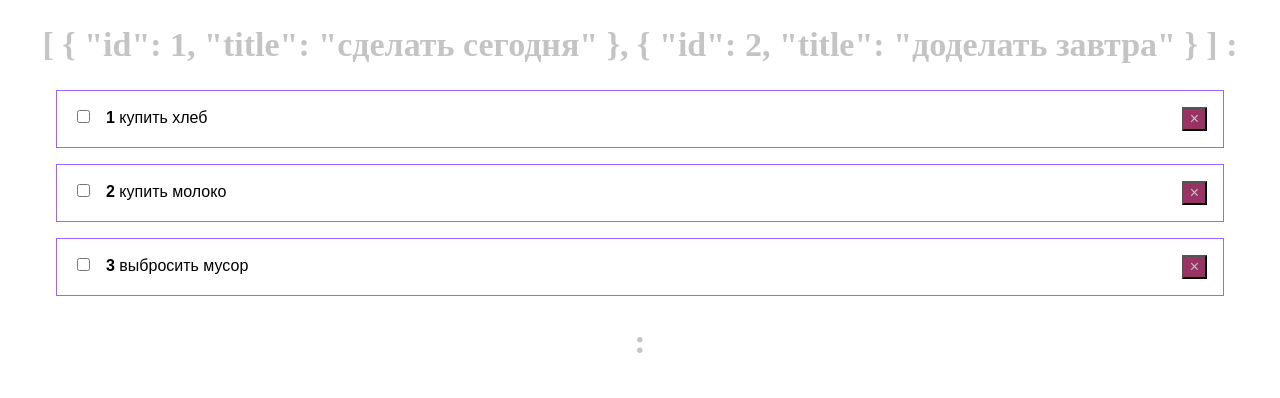
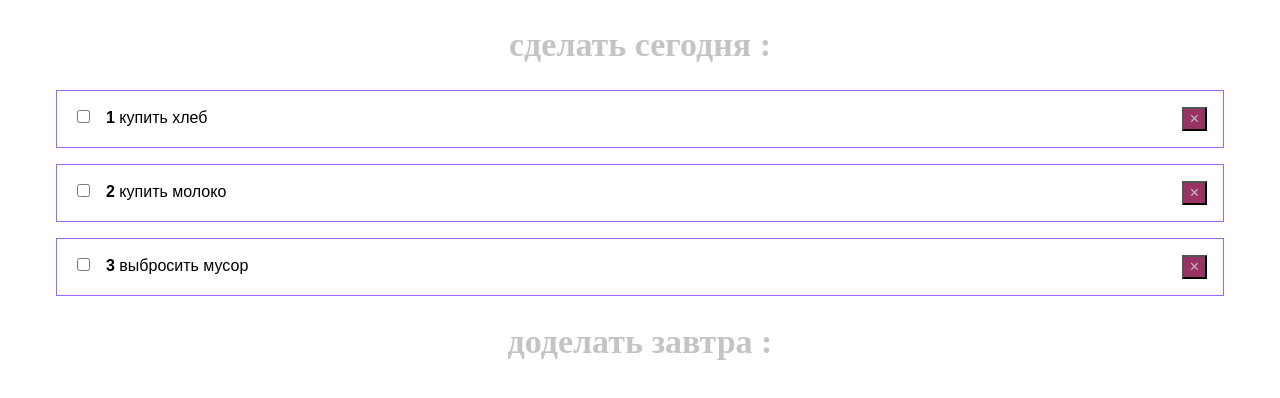
Before and after one commit to Shilachkashila/awesome-vue, a Vue app: page / in a window 1280 px wide. Shown: the top 398 px of the page. Built offline with nearby package versions, Linux system fonts and the light colour scheme.

Commit message:
11.01 добавила данные с помощью v-bind

```diff
--- a/src/App.vue
+++ b/src/App.vue
@@ -1,13 +1,15 @@
 <template>
   <div id="app">
     <title-grey
-    :titlesGr="titlesGr"
+    :titleG="titlesGr1"
     />
     <!-- компонент используется как пользовательский тег с тем же названием. Здесь <todoList/>  -->
     <todo-list
     v-bind:todos= "todos"
     />
-    <title-grey/>
+    <title-grey
+    :titleG="titlesGr2"
+    />
   </div>
 </template>
 
@@ -19,16 +21,15 @@
   export default {
   name: 'app',
   data() {
+    //
     return {
     todos: [
       { id: 1, title: 'купить хлеб', completed: false, },
       { id: 2, title: 'купить молоко', completed: false, },
       { id: 3, title: 'выбросить мусор', completed: false, },
     ],
-    titlesGr: [
-      { id: 1, title: 'сделать сегодня', },
-      { id: 2, title: 'доделать завтра', },
-    ],
+      titlesGr1: 'сделать сегодня',
+      titlesGr2: 'доделать завтра',
   };
   },
     //регистрируем компонент в поле компонентс указывая имя: ключ
--- a/src/components/titleGrey.vue
+++ b/src/components/titleGrey.vue
@@ -1,9 +1,9 @@
 <template>
-    <h2 class="title__grey">{{titlesGr}} :</h2>
+    <h2 class="title__grey">{{titleG}} :</h2>
 </template>
 <script>
 export default {
-  props: ['titlesGr'],
+  props: ['titleG'],
   data: () => ({
 
   })
```
